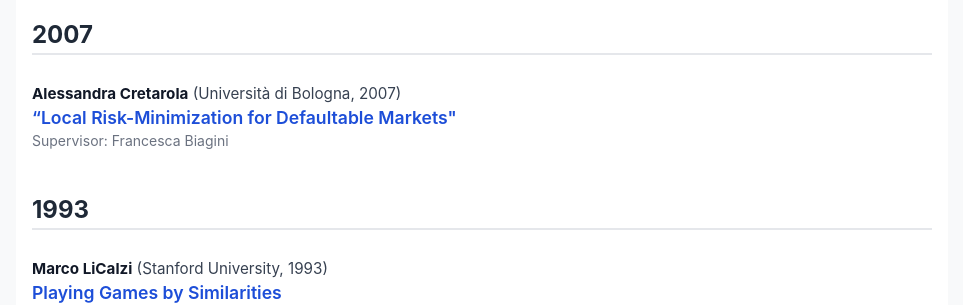
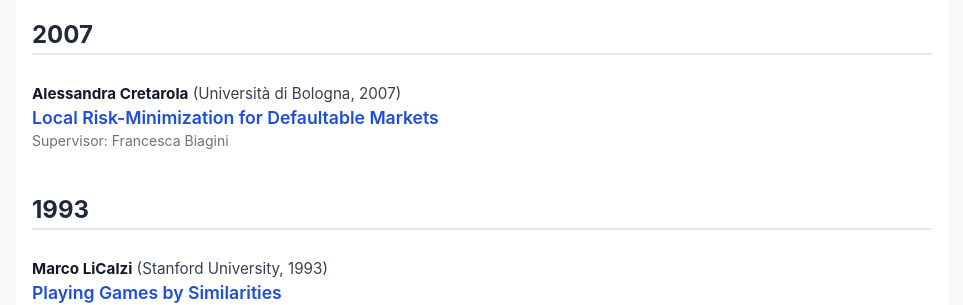
Before and after one commit to mlicalzi/AMASES_theses, a Jekyll site: the page built from index.md, in a window 1280 px wide. Shown: the part 601-906 px from the top of the page, without its empty margins (158-1121 px from the left). Built offline with Jekyll 4.4.1, drawn with Linux system fonts in a browser that asks for light colours; some of the changed lines change nothing that is shown.

Commit message:
Add files via upload

```diff
--- a/_data/theses.yml
+++ b/_data/theses.yml
@@ -18,8 +18,8 @@
 - name: Alessandra Cretarola
   affiliation: Università di Bologna
   year: 2007
-  url: https://amsdottorato.unibo.it/id/eprint/422/?template=default
-  title: “Local Risk-Minimization for Defaultable Markets"
+  url: https://amsdottorato.unibo.it/id/eprint/422/
+  title: "Local Risk-Minimization for Defaultable Markets"
   supervisors:
     - Francesca Biagini
 
```
